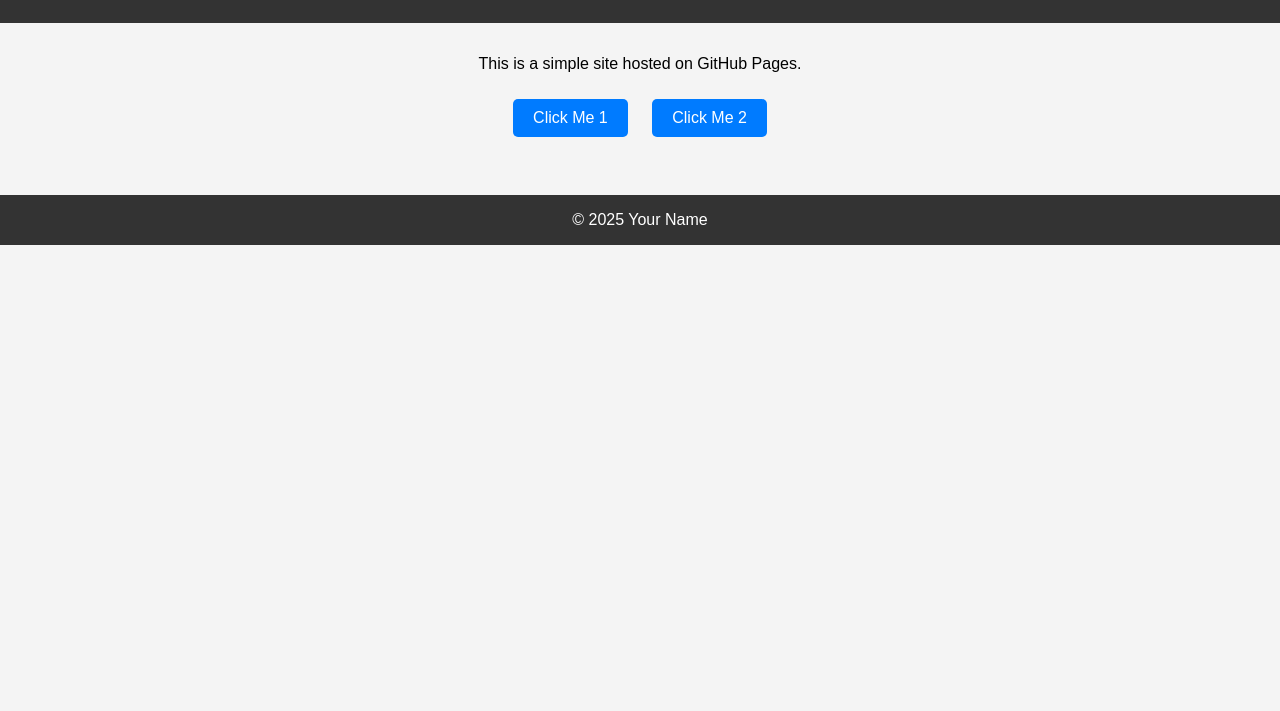
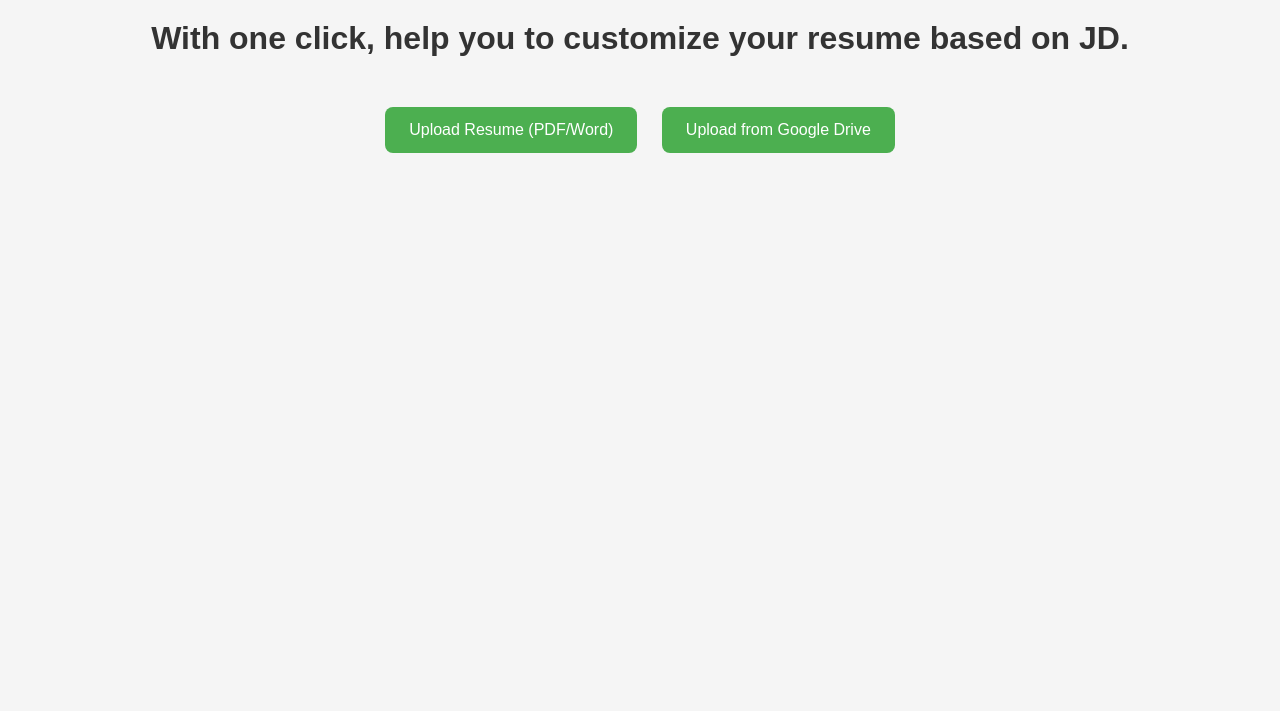
Before and after one commit to Jasgmih/Jasgmih.github.io, a plain HTML site: page index.html in a window 1280 px wide. Shown: the part 89-800 px from the top of the page. Drawn offline with Linux system fonts and the light colour scheme.

Commit message:
added upload button

```diff
--- a/index.html
+++ b/index.html
@@ -2,63 +2,57 @@
 <html lang="en">
 <head>
   <meta charset="UTF-8" />
-  <meta name="viewport" content="width=device-width, initial-scale=1.0"/>
-  <title>My First Website</title>
+  <meta name="viewport" content="width=device-width, initial-scale=1.0" />
+  <title>Resume Customizer</title>
   <style>
     body {
       font-family: Arial, sans-serif;
       text-align: center;
-      margin: 0;
-      padding: 0;
-      background: #f4f4f4;
+      padding: 80px;
+      background-color: #f5f5f5;
     }
-
-    header {
-      background: #333;
+    h1 {
+      color: #333;
+      font-size: 32px;
+      margin-bottom: 40px;
+    }
+    .upload-section {
+      margin-top: 30px;
+    }
+    .button {
+      display: inline-block;
+      margin: 10px;
+      padding: 14px 24px;
+      font-size: 16px;
+      cursor: pointer;
+      border: none;
+      border-radius: 8px;
+      background-color: #4CAF50;
       color: white;
-      padding: 1em 0;
+      transition: background-color 0.3s ease;
     }
-
-    main {
-      margin-top: 2em;
+    .button:hover {
+      background-color: #45a049;
     }
-
-    button {
-      padding: 10px 20px;
-      margin: 10px;
-      font-size: 16px;
-      border: none;
-      background: #007BFF;
-      color: white;
-      border-radius: 5px;
-      cursor: pointer;
-    }
-
-    button:hover {
-      background: #0056b3;
-    }
-
-    footer {
-      margin-top: 3em;
-      padding: 1em;
-      background: #333;
-      color: white;
+    input[type="file"] {
+      display: none;
     }
   </style>
 </head>
 <body>
-  <header>
-    <h1>Welcome to My Website!</h1>
-  </header>
+  <h1>With one click, help you to customize your resume based on JD.</h1>
 
-  <main>
-    <p>This is a simple site hosted on GitHub Pages.</p>
-    <button onclick="alert('You clicked Button 1!')">Click Me 1</button>
-    <button onclick="alert('You clicked Button 2!')">Click Me 2</button>
-  </main>
+  <div class="upload-section">
+    <!-- Local file upload -->
+    <label class="button">
+      Upload Resume (PDF/Word)
+      <input type="file" accept=".pdf,.doc,.docx" />
+    </label>
 
-  <footer>
-    &copy; 2025 Your Name
-  </footer>
+    <!-- Google Drive upload (placeholder) -->
+    <button class="button" onclick="alert('Google Drive integration coming soon')">
+      Upload from Google Drive
+    </button>
+  </div>
 </body>
 </html>
```
